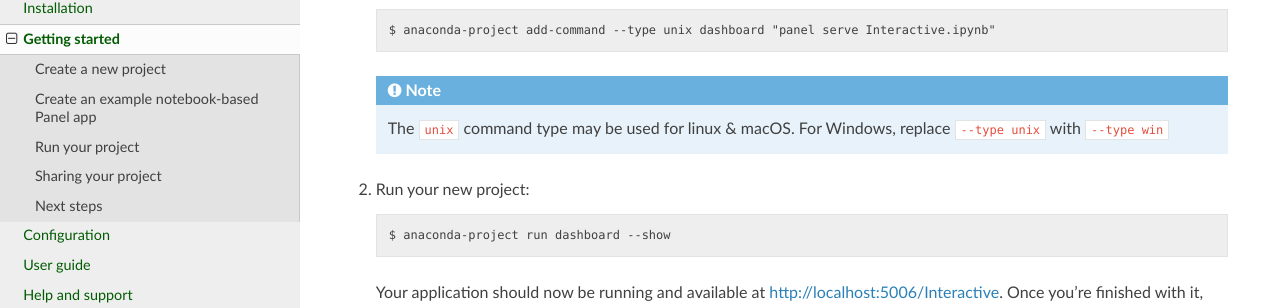
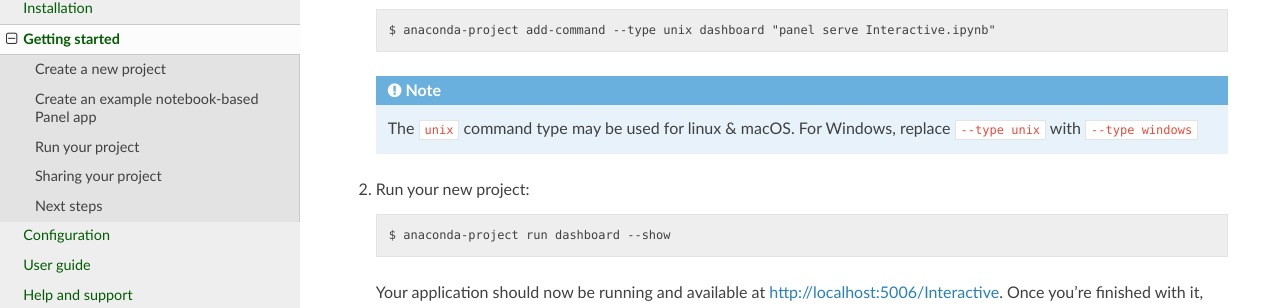
Before and after one commit to anaconda/anaconda-project, a Sphinx documentation site: the page built from docs/source/getting-started.rst, in a window 1280 px wide and 900 px high, scrolled down 1820 px. Shown: the part 137-445 px from the top of the window. Built offline with Sphinx 7.4.7 and the Read the Docs theme 2.0.0, drawn with Linux system fonts in a browser that asks for light colours.

Commit message:
Changed --type win to --type windows in Getting Started doc.

```diff
--- a/docs/source/getting-started.rst
+++ b/docs/source/getting-started.rst
@@ -98,7 +98,7 @@
 
      $ anaconda-project add-command --type unix dashboard "panel serve Interactive.ipynb"
 
-  .. note:: The ``unix`` command type may be used for linux & macOS. For Windows, replace ``--type unix`` with ``--type win``
+  .. note:: The ``unix`` command type may be used for linux & macOS. For Windows, replace ``--type unix`` with ``--type windows``
 
 2. Run your new project::
 
```
